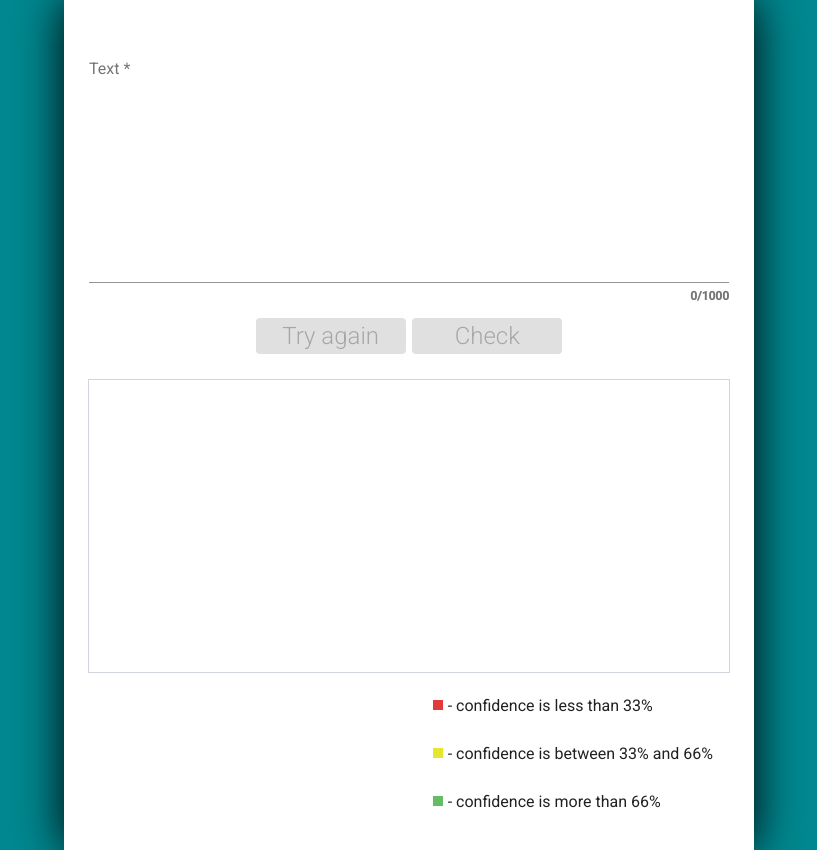
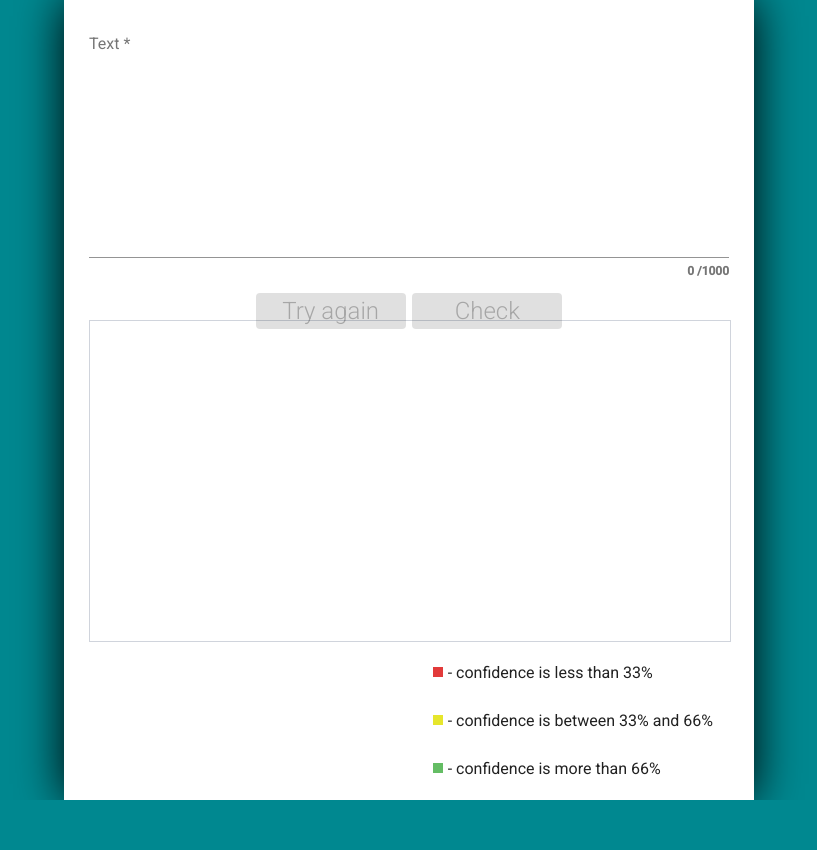
Before and after one commit to vladyslav-sazonov/ad-search, an Angular app: page / in a window 1280 px wide. Shown: the whole page, without its empty margins (231-1048 px from the left). After the commit the page ends 800 px from the top, so only its background shows below. Built offline with nearby package versions, Linux system fonts and the light colour scheme; what ngx-spinner would draw is missing.

Commit message:
Minor style fixes

```diff
--- a/src/app/components/check-result/check-result.component.scss
+++ b/src/app/components/check-result/check-result.component.scss
@@ -1,10 +1,11 @@
 :host {
-  margin-top: 25px;
+  display: flex;
   width: 100%;
-  height: 300px;
+  height: 100%;
   border: 1px solid #d0d4dc;
   overflow-y: scroll;
   p {
+    margin: 0;
     line-height: 24px;
   }
 }
--- a/src/app/components/text-check/text-check.component.html
+++ b/src/app/components/text-check/text-check.component.html
@@ -1,5 +1,6 @@
 <ng-container>
   <div class="container">
+    <div class="sub-1">
       <form [formGroup]="textForm">
         <mat-form-field>
       <textarea [formControl]="textForm.controls.text"
@@ -10,10 +11,12 @@
                 cdkAutosizeMaxRows="12"
                 placeholder="Text"
                 [attr.disabled]="result ? '' : null"></textarea>
-        <mat-hint align="end"><strong>{{textForm.controls.text.value && textForm.controls.text.value.length || 0}}/1000</strong></mat-hint>
+          <mat-hint align="end"><strong>{{textForm.controls.text.value && textForm.controls.text.value.length || 0}}
+            /1000</strong></mat-hint>
         </mat-form-field>
         <div class="actions">
-        <button color="primary" mat-raised-button [disabled]="!result || (textForm.controls.text.value && !textForm.controls.text.value.length)"
+          <button color="primary" mat-raised-button
+                  [disabled]="!result || (textForm.controls.text.value && !textForm.controls.text.value.length)"
                   (click)="clear()" class="button-action">Try again
           </button>
           <button color="primary" mat-raised-button [disabled]="!textForm.valid || result" (click)="onSubmit()"
@@ -21,9 +24,11 @@
           </button>
         </div>
       </form>
-
+    </div>
+    <div class="sub-2">
       <app-check-result [result]="result" [text]="textForm.value.text"></app-check-result>
-
+    </div>
+    <div class="sub-3">
       <div class="explanation">
         <mat-list role="list">
           <mat-list-item role="listitem"><span class="color"></span> - confidence is less than 33%</mat-list-item>
@@ -32,4 +37,5 @@
         </mat-list>
       </div>
     </div>
+  </div>
 </ng-container>
--- a/src/app/components/text-check/text-check.component.scss
+++ b/src/app/components/text-check/text-check.component.scss
@@ -11,9 +11,12 @@
   align-items: center;
   width: 50%;
   height: 100%;
-  padding: 25px;
+  padding: 0 25px;
   background: white;
   box-shadow: 0px 0px 45px black;
+  .sub-1 {
+    width: 100%;
+    height: 40%;
     form {
       display: flex;
       flex-direction: column;
@@ -30,16 +33,25 @@
         width: 50%;
         .button-action {
           width: 150px;
-        font-size: 24px;
+          font-size: 1.5em;
           font-weight: 200;
         }
       }
     }
+  }
+  .sub-2 {
+    width: 100%;
+    height: 40%;
+  }
+  .sub-3 {
+    width: 100%;
+    height: 20%;
     .explanation {
       display: flex;
       flex-direction: column;
       align-items: flex-end;
       width: 100%;
+      height: 100%;
       mat-list {
         mat-list-item {
           .color {
@@ -67,3 +79,4 @@
       }
     }
   }
+}
```
Lines whose indentation alone changed are shown as unchanged.
